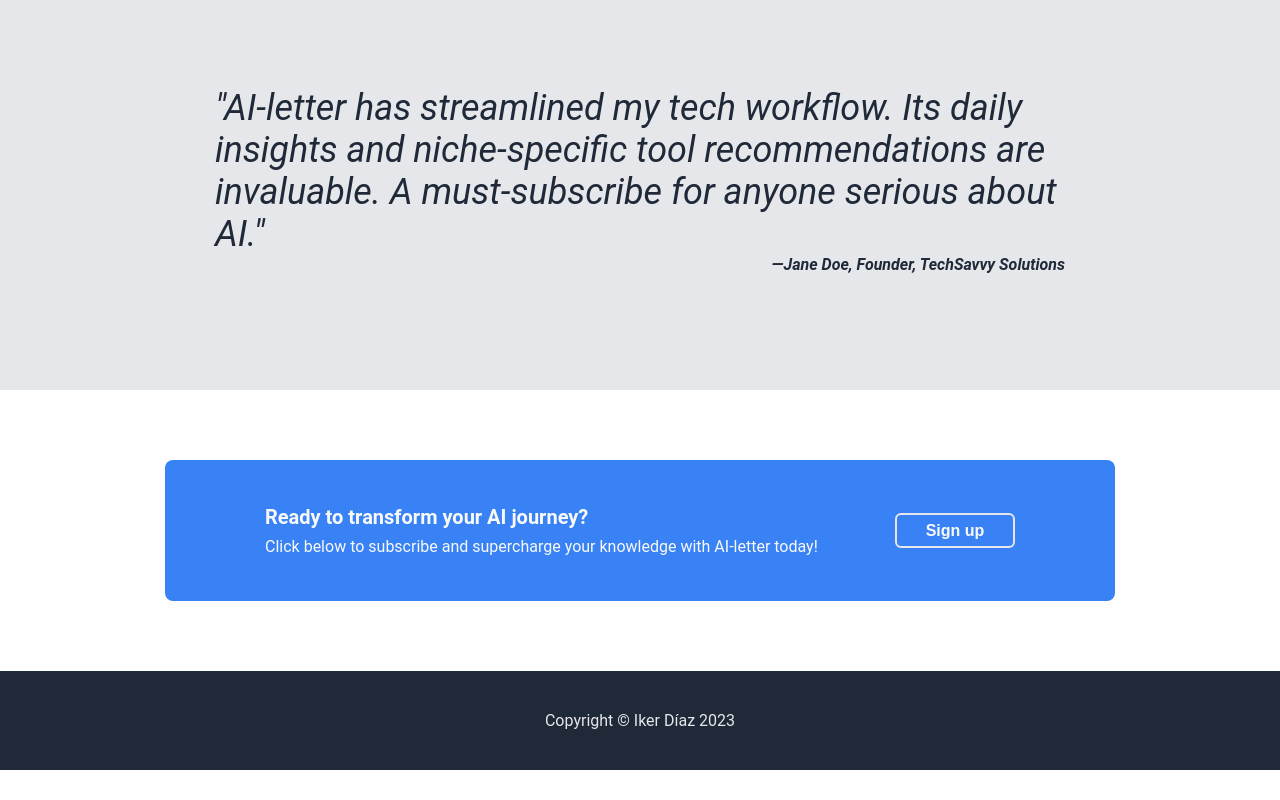
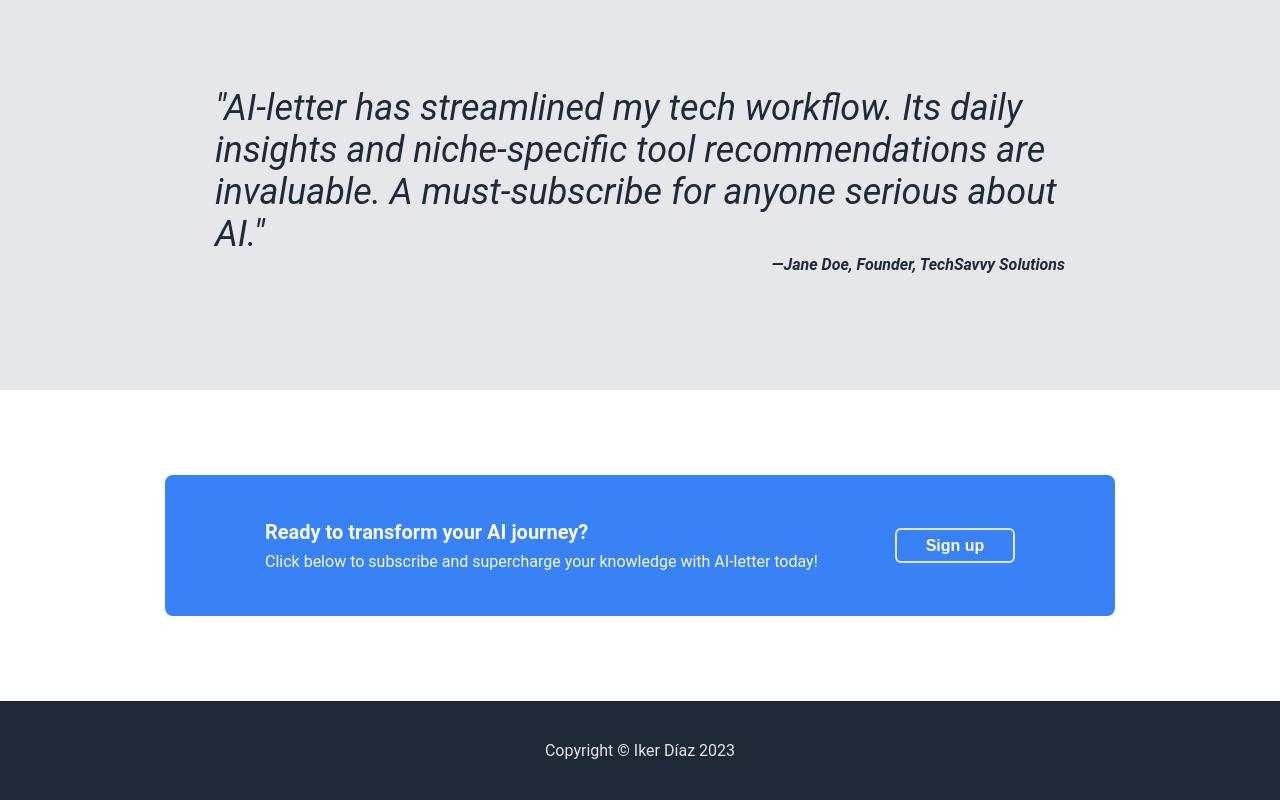
Before and after one commit to Ikerdiazmontilla/Landing-page, a plain HTML site: page index.html in a window 1280 px wide. Shown: the part 1104-1904 px from the top of the page. Before the commit the page ends 1874 px from the top, so only its background shows below. Drawn offline with Linux system fonts and the light colour scheme.

Commit message:
Change margin top and margin bottom call to action

```diff
--- a/style.css
+++ b/style.css
@@ -176,8 +176,8 @@ button{
     align-items: center;
     justify-content: flex-start;
     border-radius: 8px;
-    margin-top: 70px;
-    margin-bottom: 70px;
+    margin-top: 85px;
+    margin-bottom: 85px;
     padding: 45px;
     padding-right: 100px;
     padding-left: 100px;
```
